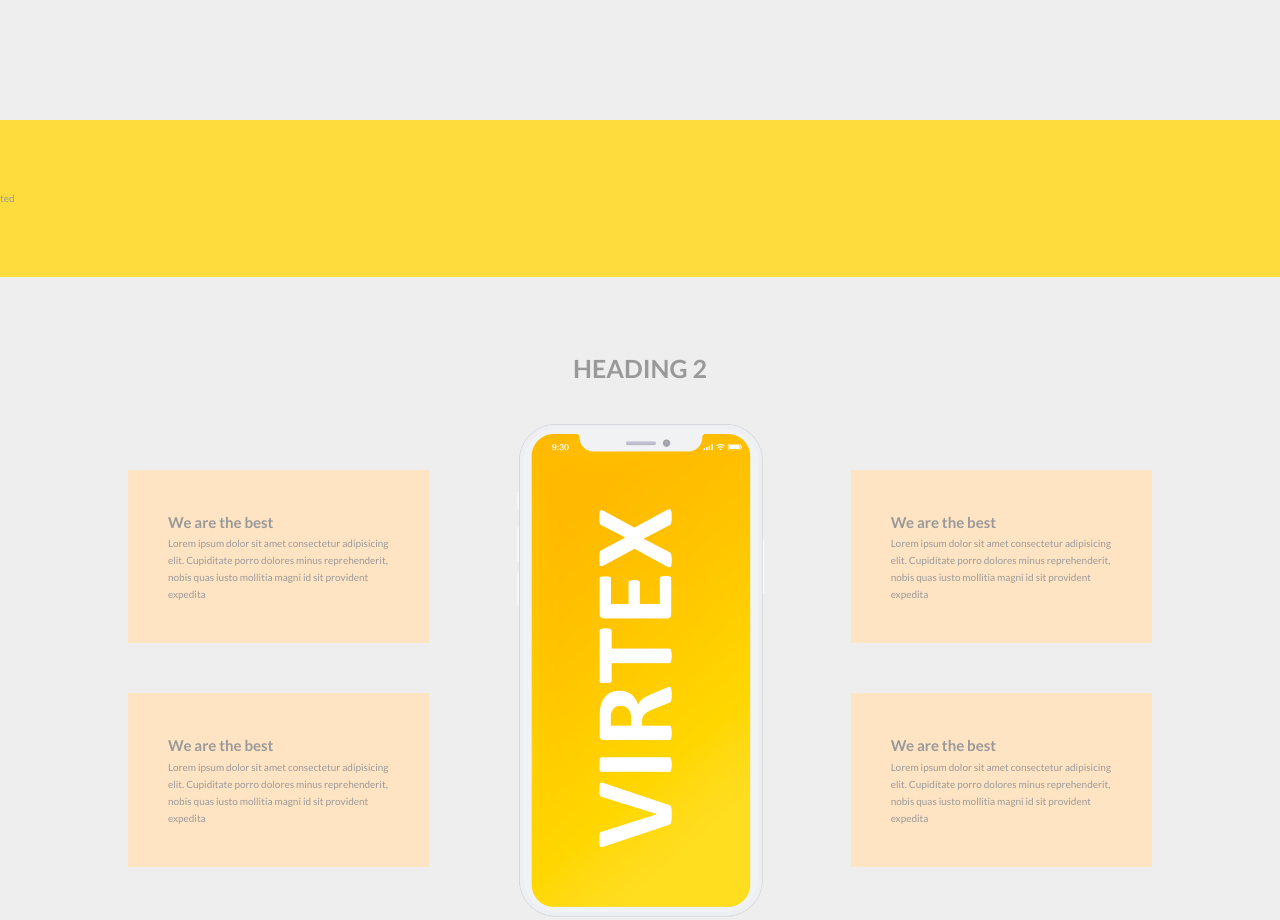
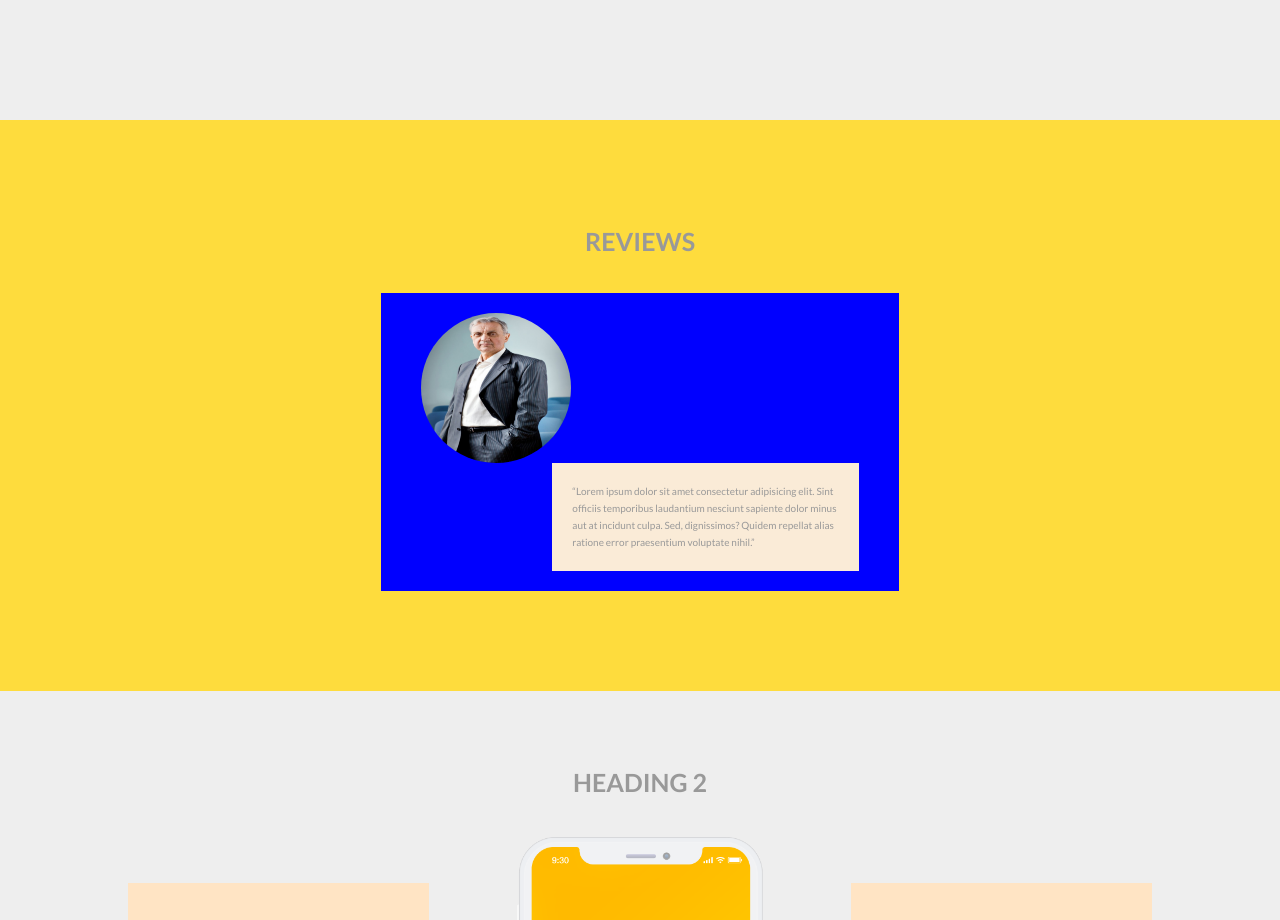
Before and after one commit to AndrewKuntsevich/app-lp, a website: page index.html in a window 1280 px wide. Shown: the part 1320-2240 px from the top of the page. Drawn offline with Linux system fonts and the light colour scheme.

Commit message:
reviews sectin changed

```diff
--- a/index.html
+++ b/index.html
@@ -129,7 +129,18 @@
 
 
        <section class="section reviews">
-            ted
+             <h2 class="heading heading--secondary">Reviews</h2>
+             <div class="container">
+
+                <div class="reviews-box">
+
+                    <img src="img/ph-1.jpg" alt="photo" class="review__photo">
+                    <div class="review__text">
+                        <p>&#8220;Lorem ipsum dolor sit amet consectetur adipisicing elit. Sint officiis temporibus laudantium nesciunt sapiente dolor minus aut at incidunt culpa. Sed, dignissimos? Quidem repellat alias ratione error praesentium voluptate nihil.&#8221;</p>
+                    </div>
+              </div>
+
+           </div>
        </section>
 
        <section class="section features-2">
--- a/sass/layout/_reviews.scss
+++ b/sass/layout/_reviews.scss
@@ -1,3 +1,32 @@
 .reviews{
     background-color: $color-primary;
+    width: 100%;
+    padding: 10rem;
 }
+
+.reviews-box{
+    padding: 2rem 4rem;
+    width: 60%;
+    margin: 0 auto;
+    background-color: blue;
+
+
+    @include clearfix;
+}
+
+.review__photo{
+    width: 15rem;
+    height: 15rem;
+    border-radius: 50%;
+    float: left;
+
+
+}
+
+.review__text{
+    float: right;
+    width: 70%;
+    display: inline-block;
+    padding: 2rem;
+    background-color: antiquewhite;
+}
```
Also changed, not shown: css/style.css, img/ph-1.jpg (added).
